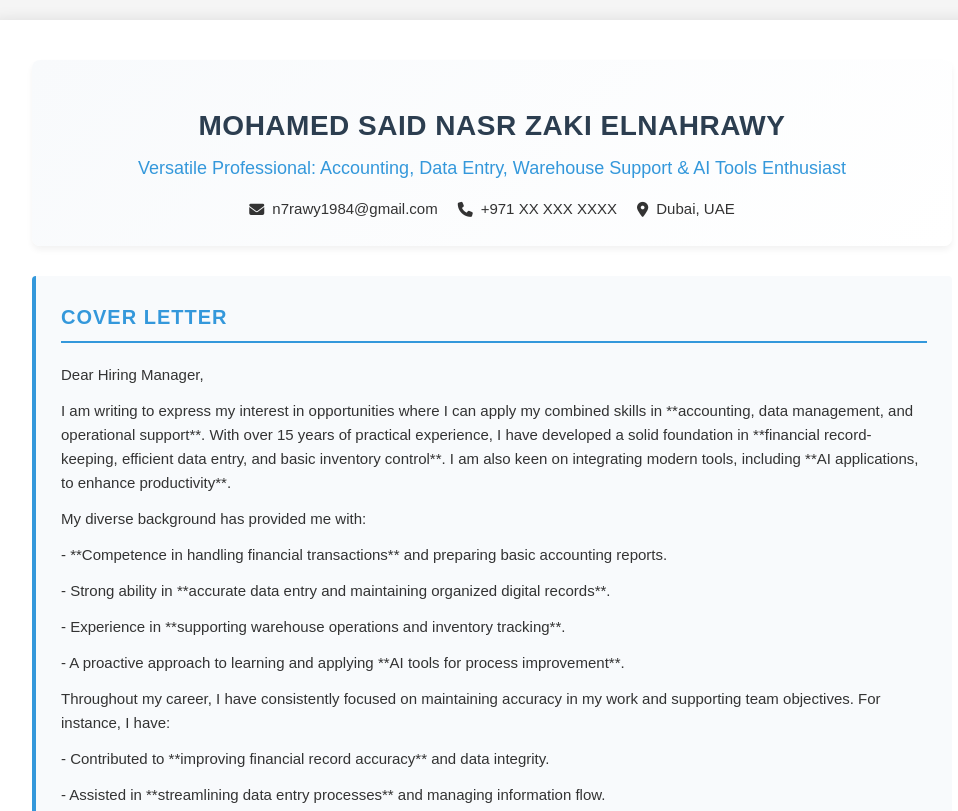
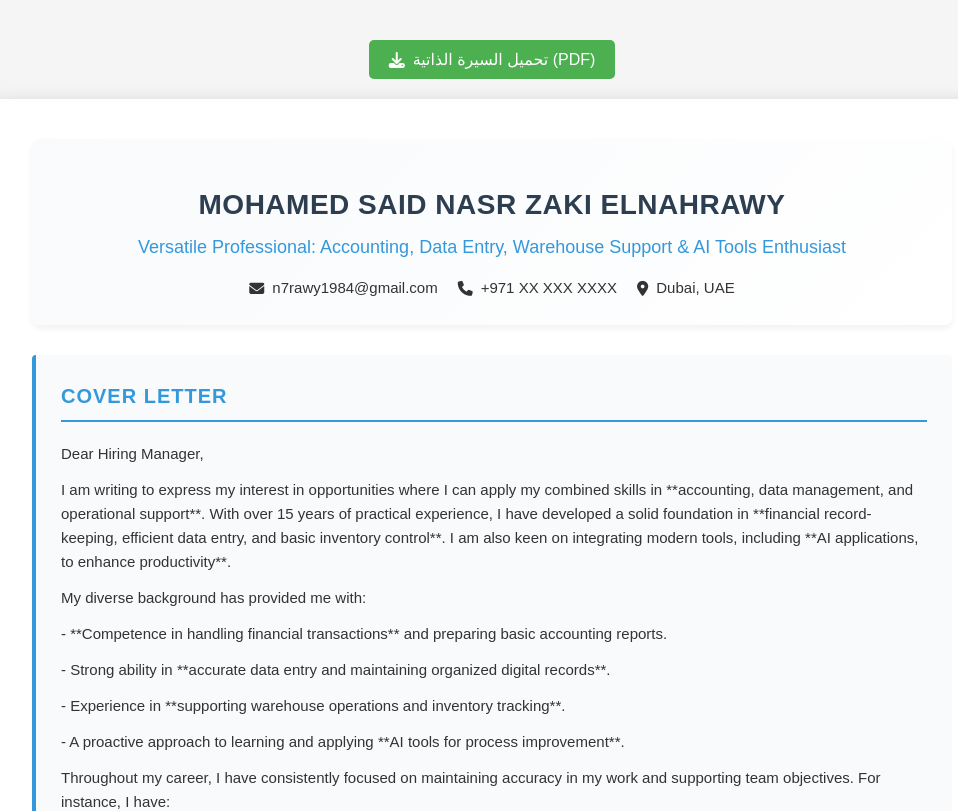
Before and after one commit to n7rawy1984/react-cv, a React (Create React App) app: page / in a window 1280 px wide. Shown: the top 811 px of the page, without its empty margins (148-1106 px from the left). Built offline with nearby package versions, Linux system fonts and the light colour scheme.

Commit message:
Added PDF download button functionality

```diff
--- a/package.json
+++ b/package.json
@@ -6,6 +6,7 @@
     "@testing-library/react": "^16.3.0",
     "@testing-library/user-event": "^13.5.0",
     "html2canvas": "^1.4.1",
+    "html2pdf.js": "^0.10.3",
     "jspdf": "^3.0.1",
     "react": "^19.1.0",
     "react-dom": "^19.1.0",
--- a/src/ResumeEditor.js
+++ b/src/ResumeEditor.js
@@ -1,8 +1,11 @@
+// src/CV.js (أو src/ResumeEditor.js)
 import React from "react";
 import "./style.css";
 import "@fortawesome/fontawesome-free/css/all.min.css";
+import html2pdf from "html2pdf.js"; // استيراد المكتبة
 
 const CV_Combined_ModerateExperience = () => {
+  // ... (كل محتوى cvData والـ coverLetterContent زي ما هو بدون تغيير) ...
   const coverLetterContent = `
     Dear Hiring Manager,
 
@@ -93,7 +96,7 @@ const CV_Combined_ModerateExperience = () => {
         period: "2013 - 2015",
         location: "Dubai, UAE",
         achievements: [
-          "Handled **barcode system operations for product tracking**, focusing on data accuracy.",
+          "Handled **barcode system operations for accurate data capture** within a trading company.",
           "Contributed to **processing purchase orders and sales invoices**, ensuring correct data input.",
           "Assisted in reconciling inventory records with physical counts.",
           "Supported the team in preparing **basic financial data for reporting**.",
@@ -156,8 +159,32 @@ const CV_Combined_ModerateExperience = () => {
     coverLetter: coverLetterContent,
   };
 
+  // الدالة الجديدة لتحويل الـ CV إلى PDF وتحميله
+  const handleDownloadPdf = () => {
+    const element = document.querySelector(".cv-container"); // ده السليكتور لأي جزء في الـ HTML عايز تحوله لـ PDF
+
+    // إعدادات الـ PDF
+    const opt = {
+      margin: 0.5, // الهوامش بالبوصة
+      filename: `${cvData.personalInfo.name.replace(/ /g, "_")}_CV.pdf`, // اسم الملف هيتبدل بالاسم بتاعك
+      image: { type: "jpeg", quality: 0.98 },
+      html2canvas: { scale: 2, logging: true, dpi: 192, letterRendering: true },
+      jsPDF: { unit: "in", format: "letter", orientation: "portrait" }, // Letter size, عمودي
+    };
+
+    // تنفيذ التحويل والتحميل
+    html2pdf().set(opt).from(element).save();
+  };
+
   return (
     <div className="app-container">
+      {/* زر التحميل الجديد هيكون هنا */}
+      <div className="download-button-container">
+        <button onClick={handleDownloadPdf} className="download-pdf-button">
+          <i className="fas fa-download"></i> تحميل السيرة الذاتية (PDF)
+        </button>
+      </div>
+
       <div className="cv-container">
         {/* Header Section */}
         <header className="cv-header">
--- a/src/style.css
+++ b/src/style.css
@@ -308,3 +308,37 @@ body {
   }
   /* أي تعديلات تانية للشكل عند الطباعة */
 }
+/* src/style.css */
+
+/* ... (التنسيقات القديمة موجودة زي ما هي) ... */
+
+.download-button-container {
+  text-align: center;
+  margin-bottom: 20px; /* مسافة بين الزر والـ CV */
+  padding-top: 20px; /* مسافة من فوق الصفحة */
+}
+
+.download-pdf-button {
+  background-color: #4caf50; /* لون أخضر */
+  color: white;
+  padding: 10px 20px;
+  border: none;
+  border-radius: 5px;
+  cursor: pointer;
+  font-size: 16px;
+  display: inline-flex; /* عشان الأيقونة والنص يبقوا جنب بعض */
+  align-items: center;
+  gap: 8px; /* مسافة بين الأيقونة والنص */
+  transition: background-color 0.3s ease;
+}
+
+.download-pdf-button:hover {
+  background-color: #45a049;
+}
+
+/* ممكن تعمل حاجة عشان الزرار ده ما يظهرش في ملف الـ PDF نفسه */
+@media print {
+  .download-button-container {
+    display: none !important;
+  }
+}
```
Also changed, not shown: 1 other file (tests, documents, lock files or other folders).
